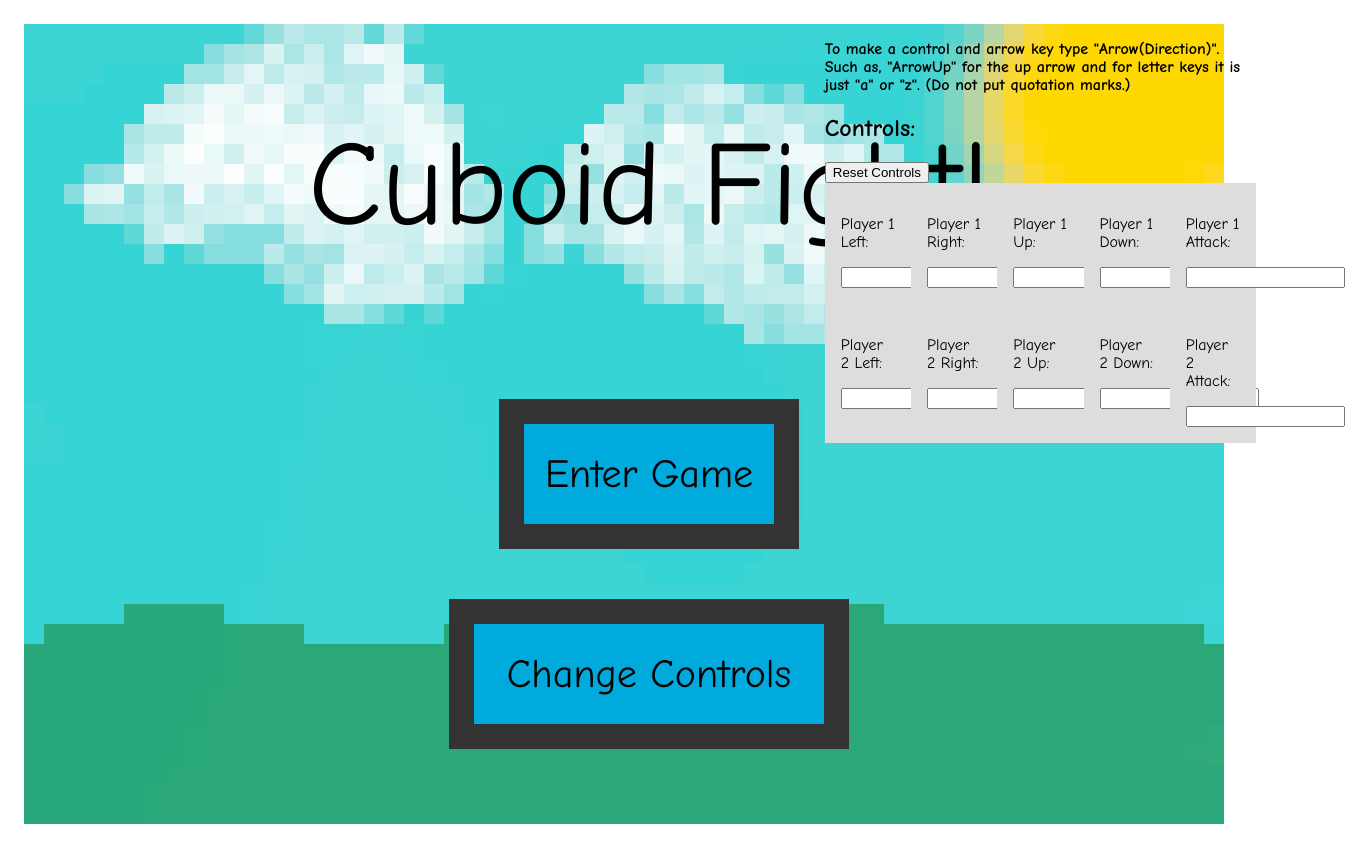
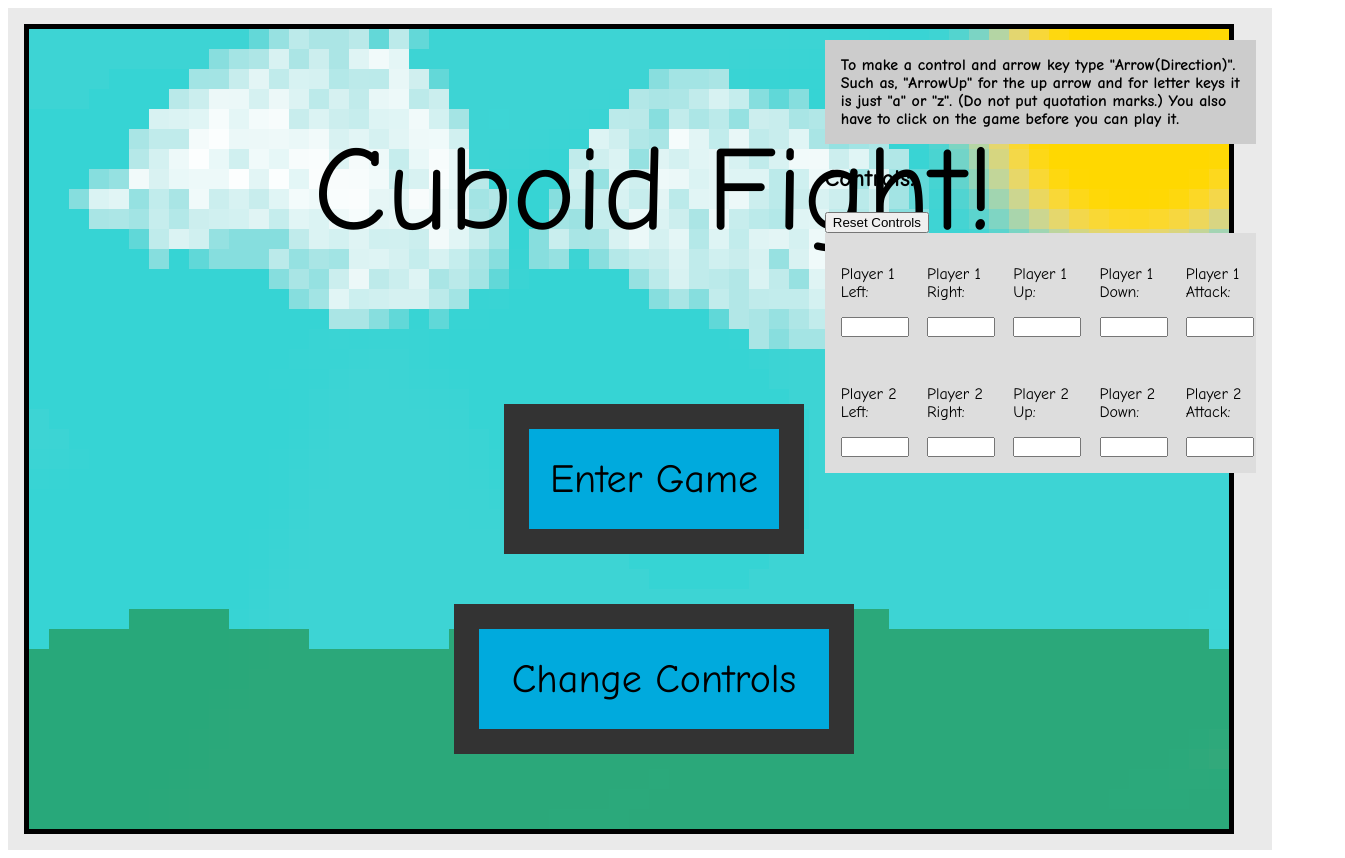
Before and after one commit to def-SpaceWar/CuboidFight, a website: page src/index.html in a window 1280 px wide. Shown: the whole page, 1345 px wide, since content can reach past the window. Drawn offline with Linux system fonts and the light colour scheme.

Commit message:
Made the ui even better

```diff
--- a/src/css/main.css
+++ b/src/css/main.css
@@ -2,6 +2,7 @@ canvas {
   background-image: url("images/background.png");
   background-repeat: no-repeat;
   background-size: 1200px 800px;
+  border: 5px solid #000;
 }
 
 body {
@@ -10,6 +11,7 @@ body {
 
 input {
   font-family: "Comic Sans MS", "Courier New", monospace;
+  font-size: 12px;
 }
 
 .controlsBox {
@@ -23,8 +25,22 @@ input {
   padding: 1em;
 }
 
+.controlsBox > div > p {
+  width: 65px;
+}
+
+.controlsBox > div > input {
+  width: 60px;
+}
+
 #screenSplit {
+  background-color: #eaeaea;
   display: grid;
   grid-template-columns: 65% 35%;
   padding: 1em;
 }
+
+#screenSplit > div > p {
+  background-color: #ccc;
+  padding: 1em;
+}
--- a/src/index.html
+++ b/src/index.html
@@ -21,7 +21,7 @@
 
     <div>
       <p><strong>To make a control and arrow key type "Arrow(Direction)". Such as, "ArrowUp" for the up arrow and for letter
-        keys it is just "a" or "z". (Do not put quotation marks.)</strong></p>
+        keys it is just "a" or "z". (Do not put quotation marks.) You also have to click on the game before you can play it.</strong></p>
 
         <h2>Controls:</h2>
 
```
